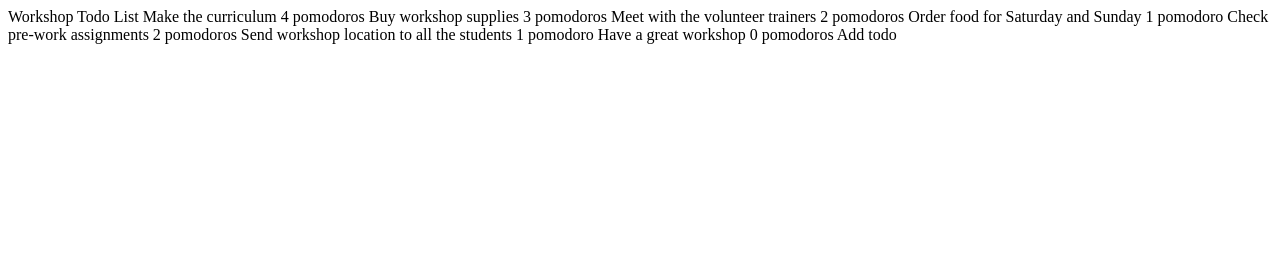
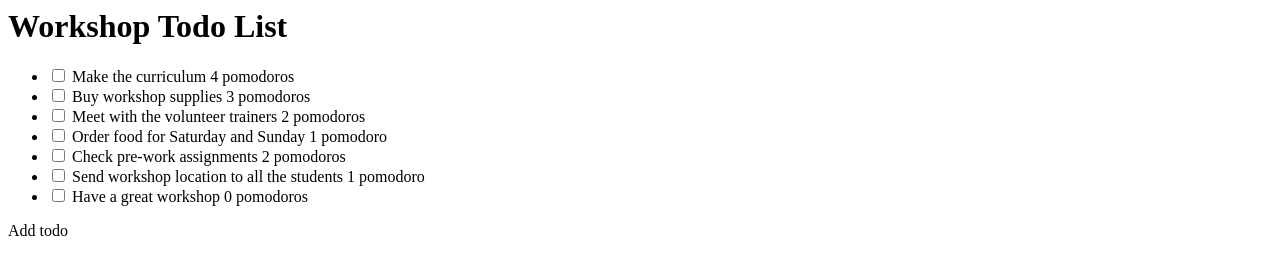
Before and after one commit to angitbit/todo_app_front_end, a plain HTML site: page index.html in a window 1280 px wide. Drawn offline with Linux system fonts and the light colour scheme.

Commit message:
Tag all content

```diff
--- a/index.html
+++ b/index.html
@@ -4,14 +4,37 @@
     <title>Todo List Application</title>
   </head>
   <body>
-Workshop Todo List
+    <h1>Workshop Todo List</h1>
+    <ul>
+      <li>
+        <input type="checkbox">
         Make the curriculum 4 pomodoros
+      </li>
+      <li>
+        <input type="checkbox">
         Buy workshop supplies 3 pomodoros
+      </li>
+      <li>
+        <input type="checkbox">
         Meet with the volunteer trainers 2 pomodoros
+      </li>
+      <li>
+        <input type="checkbox">
         Order food for Saturday and Sunday 1 pomodoro
+      </li>
+      <li>
+        <input type="checkbox">
         Check pre-work assignments 2 pomodoros
+      </li>
+      <li>
+        <input type="checkbox">
         Send workshop location to all the students 1 pomodoro
+      </li>
+      <li>
+        <input type="checkbox">
         Have a great workshop 0 pomodoros
+      </li>
+    </ul>
     Add todo
 
   </body>
```
Lines whose indentation alone changed are shown as unchanged.
